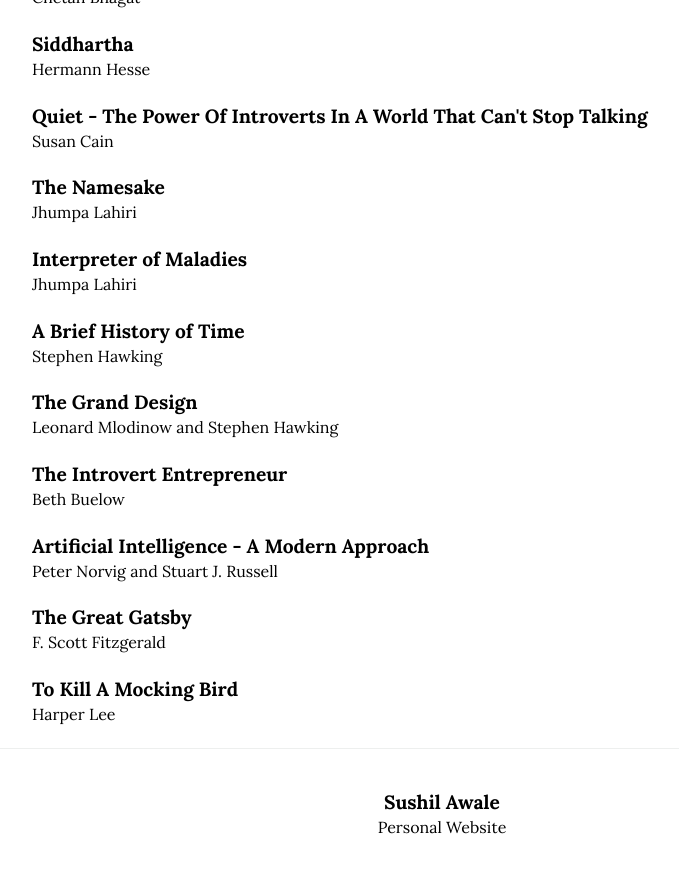
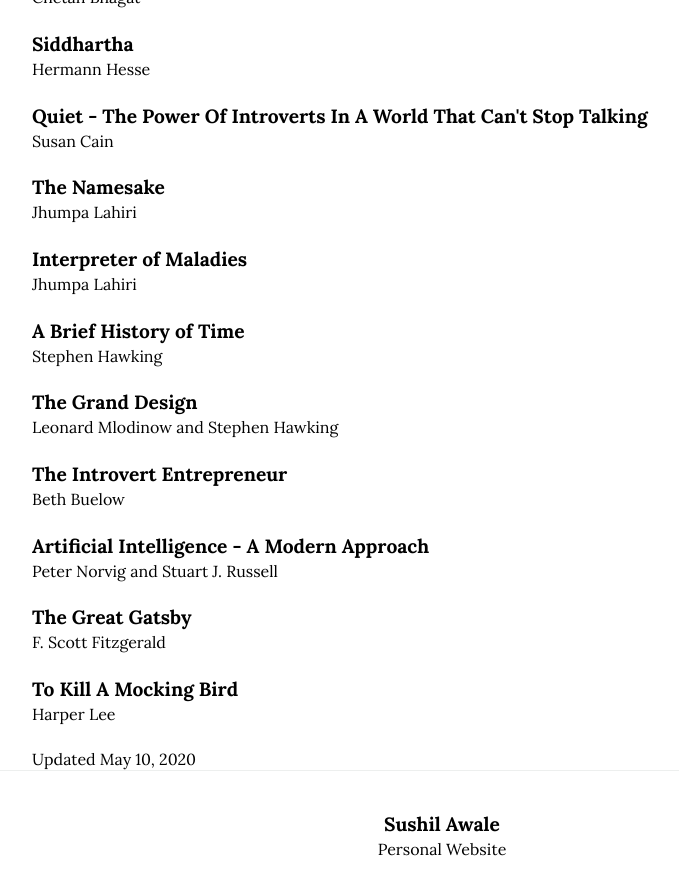
Before and after one commit to awalesushil/awalesushil.github.io, a Jekyll site: the page built from books.html, in a window 1280 px wide and 900 px high, scrolled down 1817 px. Shown: the top 895 px of the window, without its empty margins (198-877 px from the left). Built offline with Jekyll 4.4.1, drawn with Linux system fonts in a browser that asks for light colours; some of the changed lines change nothing that is shown.

Commit message:
Minor changes

```diff
--- a/_includes/books.html
+++ b/_includes/books.html
@@ -10,5 +10,6 @@
             <p>{{ book.author }}</p>
         </li>
         <br/>
-{% endfor %}
+    {% endfor %}
 </ul>
+<em>Updated May 10, 2020</em>
--- a/_includes/header.html
+++ b/_includes/header.html
@@ -15,7 +15,7 @@
             <a href="{{ site.blog }}" target="_blank">Blog</a>
             <a href="http://linkedin.com/in/{{ site.linkedin}}" target="_blank">LinkedIn</a>
             <a href="http://twitter.com/{{ site.twitter}}" target="_blank">Twitter</a>
-            <a href="/books.html" target="_blank">Bookshelf</a>
+            <a href="/books.html">Bookshelf</a>
         </div>
 
     </div>
```
